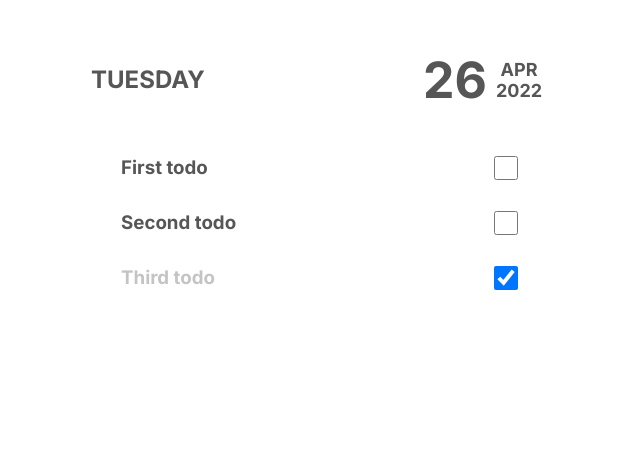
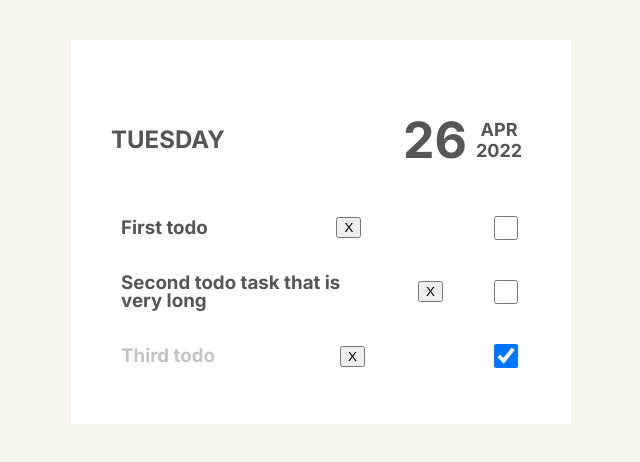
Before and after one commit to karl-george/todo, a React (Create React App) app: page / in a window 1280 px wide. Shown: the top 462 px of the page, without its empty margins (319-959 px from the left). Built offline with nearby package versions, Linux system fonts and the light colour scheme; the HTML template or start-up script is replaced by a standard one.

Commit message:
Working on deleting tasks

```diff
--- a/src/App.css
+++ b/src/App.css
@@ -1,8 +1,9 @@
 /* CONTAINERS & GRIDS */
 .container {
   max-width: 500px;
-  margin: 0 auto;
-  padding: 2rem;
+  margin: 4rem auto;
+  padding: 4rem;
+  background-color: #FFF;
 }
 
 .grid {
@@ -57,7 +58,7 @@
 }
 
 .task-title {
-  max-width: 300px;
+  max-width: 250px;
   line-height: 1.8rem;
 }
 
@@ -69,3 +70,31 @@
 .checkbox-label {
   display: none;
 }
+
+.gg-close-r {
+  box-sizing: border-box;
+  position: relative;
+  display: block;
+  transform: scale(var(--ggs,1));
+  width: 22px;
+  height: 22px;
+  border: 2px solid;
+  border-radius: 4px
+}
+.gg-close-r::after,
+.gg-close-r::before {
+  content: "";
+  display: block;
+  box-sizing: border-box;
+  position: absolute;
+  width: 12px;
+  height: 2px;
+  background: currentColor;
+  transform: rotate(45deg);
+  border-radius: 5px;
+  top: 8px;
+  left: 3px
+}
+.gg-close-r::after {
+  transform: rotate(-45deg)
+}
--- a/src/App.js
+++ b/src/App.js
@@ -12,7 +12,7 @@ function App() {
     },
     {
       id: 2,
-      title: 'Second todo',
+      title: 'Second todo task that is very long',
       isComplete: false,
     },
     {
@@ -23,7 +23,14 @@ function App() {
   ]);
 
   const taskElements = task.map((task) => {
-    return <Task task={task} handleChange={handleChange} key={task.id} />;
+    return (
+      <Task
+        task={task}
+        handleChange={handleChange}
+        deleteTask={deleteTask}
+        key={task.id}
+      />
+    );
   });
 
   function handleChange(event, id) {
@@ -41,6 +48,16 @@ function App() {
     });
   }
 
+  function deleteTask(id) {
+    setTask((prevData) => {
+      return prevData.filter((task) => {
+        if (task.id !== id) {
+          return true;
+        }
+      });
+    });
+  }
+
   return (
     <div className='App container'>
       <Header />
--- a/src/components/Task.js
+++ b/src/components/Task.js
@@ -1,4 +1,4 @@
-const Task = ({ task, handleChange }) => {
+const Task = ({ task, handleChange, deleteTask }) => {
   const styles = {
     color: task.isComplete ? 'rgb(196, 196, 196)' : 'rgb(86, 86, 86)',
   };
@@ -8,6 +8,7 @@ const Task = ({ task, handleChange }) => {
       <h3 className='task-title' style={styles}>
         {task.title}
       </h3>
+      <button onClick={() => deleteTask(task.id)}>X</button>
       <input
         type='checkbox'
         name='isComplete'
--- a/src/index.css
+++ b/src/index.css
@@ -15,6 +15,7 @@ body {
   -webkit-font-smoothing: antialiased;
   -moz-osx-font-smoothing: grayscale;
   color: rgb(86, 86, 86);
+  background-color: rgb(245, 245, 238);
 }
 
 code {
```
Also changed, not shown: 1 other file (tests, documents, lock files or other folders).
